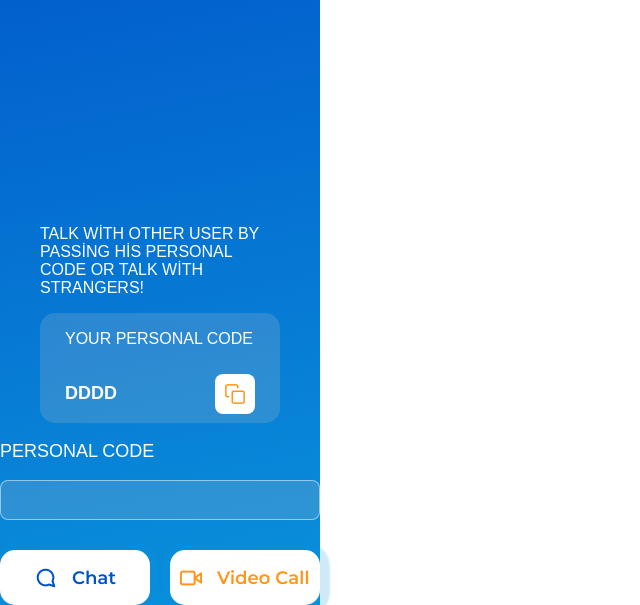
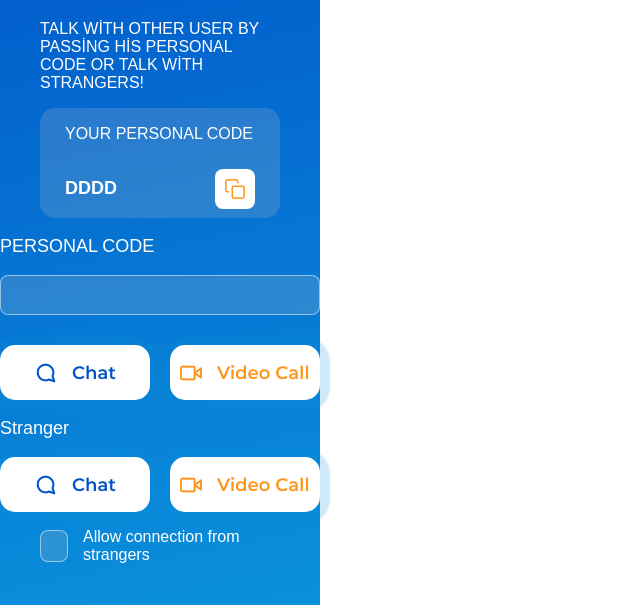
Before and after one commit to turkalpjr/webrtcmeetstrangers, a website: page public/index.html in a window 1280 px wide. Shown: the part 195-800 px from the top of the page, without its empty margins (0-640 px from the left). Drawn offline with nearby package versions, Linux system fonts and the light colour scheme; no server answers.

Commit message:
frontend guncelleme
frontend guncelleme

```diff
--- a/public/index.html
+++ b/public/index.html
@@ -47,7 +47,26 @@
                             <img src='./utils/images/videoButton.png' class='connecting_buttons_image'></img>
                         </button>
                     </div>
-
+                </div>
+                <div class="'stranger_connecting_container">
+                    <p class='stranger_title_container'>
+                        Stranger
+                    </p>
+                    <div class='stranger_buttons_container'>
+                        <button class='connecting_button' id="stranger_chat_button">
+                            <img src='./utils/images/chatButton.png' class='connecting_buttons_image'></img>
+                        </button>
+                        <button class='connecting_button' id="stranger_video_button">
+                            <img src='./utils/images/videoButton.png' class='connecting_buttons_image'></img>
+                        </button>
+                    </div>
+                </div>
+                <div class='checkbox_container'>
+                    <div class="checkbox_connection" id="allow_strangers_checkbox">
+                        <img id='allow_strangers_checkbox_image' class='display_none'
+                            src='./utils/images/check.png'></img>
+                    </div>
+                    <p class='checkbox_container_paragraph'>Allow connection from strangers</p>
                 </div>
 
             </div>
```
